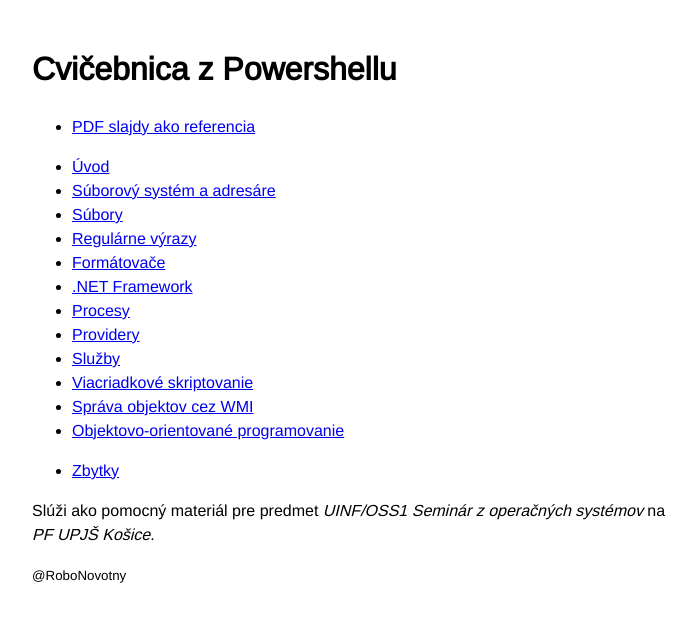
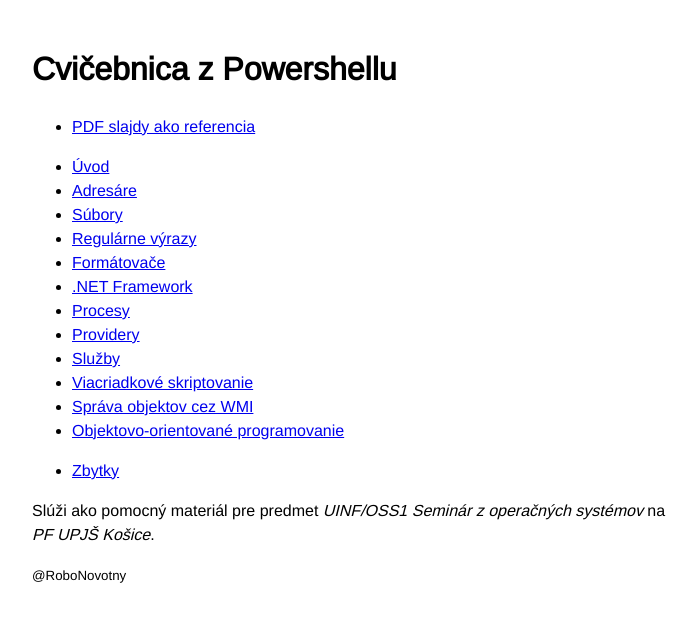
Before and after one commit to novotnyr/powershell-cvicebnica, a Jekyll site: the page built from index.html, in a window 1280 px wide. Shown: the top 622 px of the page, without its empty margins (288-983 px from the left). Built offline with Jekyll 4.4.1, drawn with Linux system fonts in a browser that asks for light colours.

Commit message:
Premenovane cvicenia k adresarom

```diff
--- a/suborovy-system-a-adresare.markdown
+++ b/adresare.markdown
@@ -1,5 +1,5 @@
 ---
-title: Cvičebnica z Powershellu -- súborový systém a adresáre
+title: Cvičebnica z Powershellu -- adresáre
 layout: page
 ---
 
--- a/index.html
+++ b/index.html
@@ -8,7 +8,7 @@
 	<li class="section-start"><a href="slides/powershell.pdf">PDF slajdy ako referencia</a></li>
 
 	<li class="section-start"><a href="uvod.html">Úvod</a></li>
-	<li><a href="suborovy-system-a-adresare.html">Súborový systém a adresáre</a></li>
+	<li><a href="suborovy-system-a-adresare.html">Adresáre</a></li>
 	<li><a href="subory.html">Súbory</a></li>
 	<li><a href="regexp.html">Regulárne výrazy</a></li>
 	<li><a href="formatovace.html">Formátovače</a></li>
```
